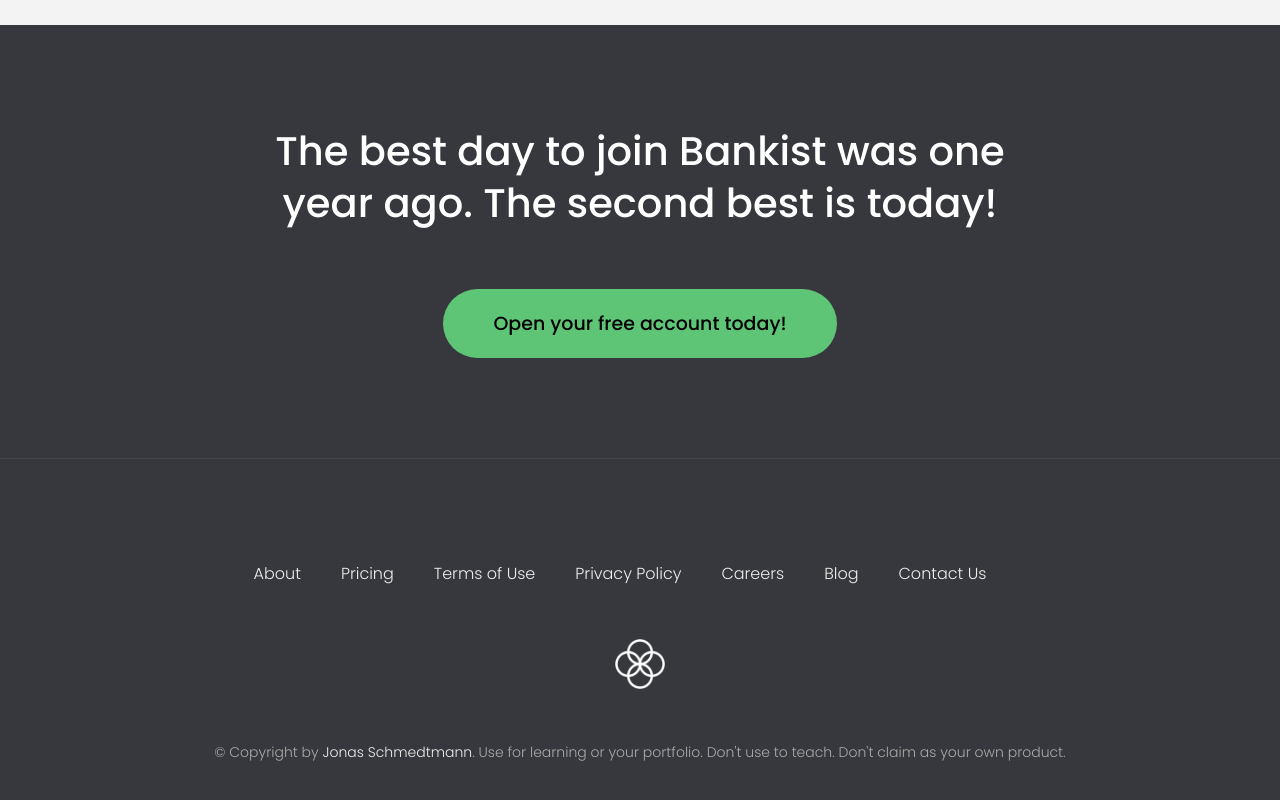
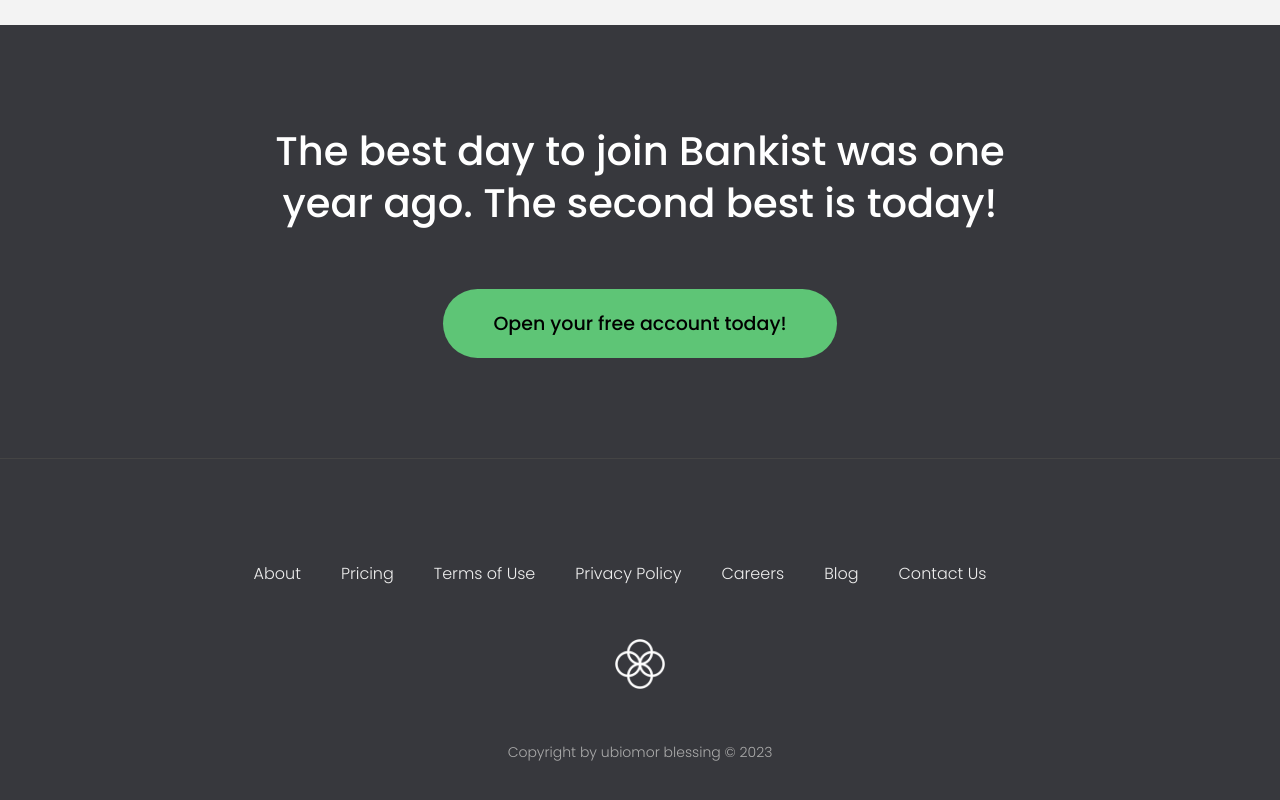
Before and after one commit to blessing986/Bank_website, a plain HTML site: page index.html in a window 1280 px wide. Shown: the part 4171-4971 px from the top of the page. Drawn offline with Linux system fonts and the light colour scheme.

Commit message:
refactor: refactored code

```diff
--- a/index.html
+++ b/index.html
@@ -320,16 +320,7 @@
         </li>
       </ul>
       <img src="img/icon.png" alt="Logo" class="footer__logo" />
-      <p class="footer__copyright">
-        &copy; Copyright by
-        <a
-          class="footer__link twitter-link"
-          target="_blank"
-          href="https://twitter.com/jonasschmedtman"
-          >Jonas Schmedtmann</a
-        >. Use for learning or your portfolio. Don't use to teach. Don't claim
-        as your own product.
-      </p>
+      <p class="footer__copyright">Copyright by ubiomor blessing &copy; 2023</p>
     </footer>
 
     <div class="modal hidden">
```
